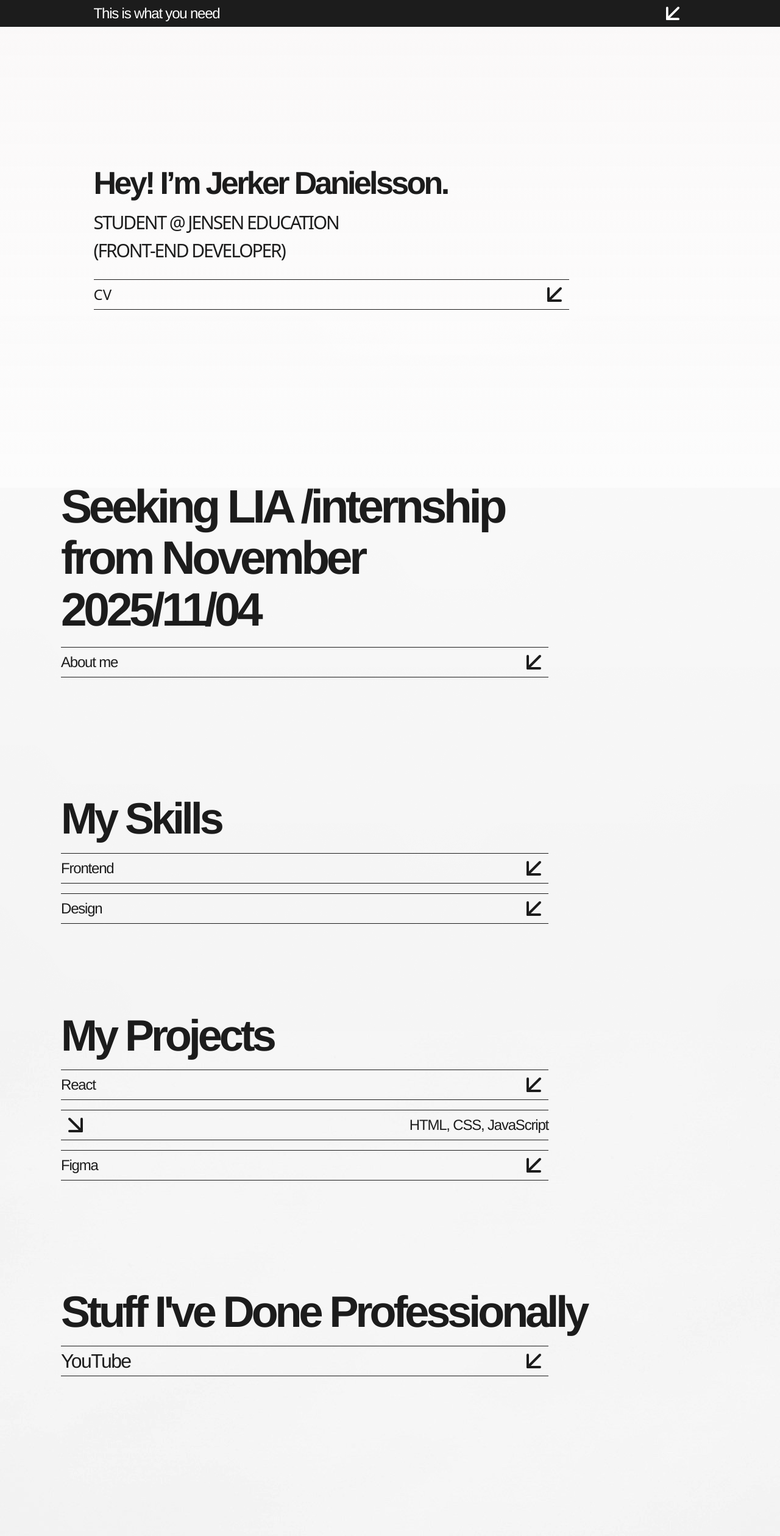
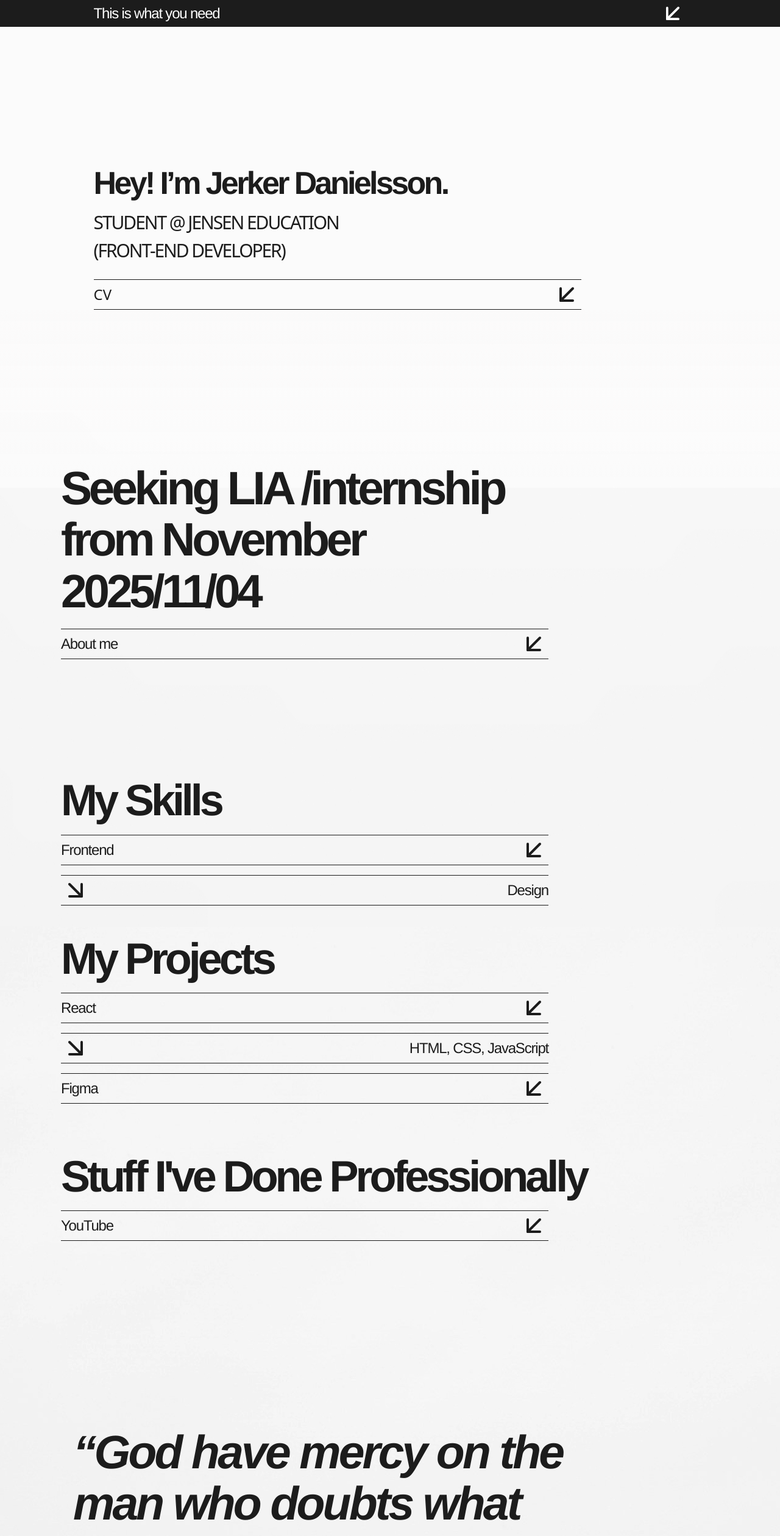
Before and after one commit to 1anDr0/myPortfolio, a React (Vite) app: page / in a window 1280 px wide. Shown: the top 2519 px of the page at 61% size. Built offline with nearby package versions, Linux system fonts and the light colour scheme.

Commit message:
scroller fix

```diff
--- a/src/components/EmailScroller.jsx
+++ b/src/components/EmailScroller.jsx
@@ -21,24 +21,24 @@ const EmailScroller = () => {
 
   return (
     <div
-      className={`fixed right-[0px] top-[150px] z-50 flex flex-col items-center transition-opacity duration-500 ease-in-out ${
-        showBadge ? "opacity-100" : "opacity-0"
-      } hidden md:flex`}
-    >
+    className={`fixed right-0 top-[150px] hidden lg:flex z-50 flex-col items-center transition-opacity duration-500 ease-in-out ${
+      showBadge ? "opacity-100" : "opacity-0"
+    }`}
+  >
       {/* Email kopiera-ikon */}
       <button
         onClick={copyToClipboard}
-        className="hover:opacity-70 transition-opacity duration-300 mb-12"
+        className="hover:opacity-70 translate-x-[22px] transition-opacity duration-300 mb-20"
       >
         <IoCopy className="w-8 h-8 md:w-6 md:h-6 text-[#1C1C1C]" />
       </button>
 
       {/* Vertikal text (likt MY GITHUB) */}
       <span
-        className="text-[#1C1C1C] text-[24px] md:text-[16px] font-bold tracking-widest rotate-[-90deg] tracking-[+0.20em] origin-center hover:opacity-50 mt-20"
+        className="text-[#1C1C1C] text-[18px] font-bold tracking-widest rotate-[-90deg] translate-x-[22px] tracking-[+0.20em] origin-center hover:opacity-50 mt-20"
         style={{ fontFamily: "Helvetica, sans-serif" }}
       >
-        MY EMAIL  //  COPY HERE
+        MY EMAIL // COPY HERE
       </span>
     </div>
   );
--- a/src/components/GithubScroller.jsx
+++ b/src/components/GithubScroller.jsx
@@ -3,44 +3,41 @@ import { TbBrandGithubFilled } from "react-icons/tb";
 
 const GithubScroller = () => {
   const [showBadge, setShowBadge] = useState(false);
-  const [scrollPos, setScrollPos] = useState(0);
 
   useEffect(() => {
     const handleScroll = () => {
       const scrollY = window.scrollY || 0;
-      setScrollPos(scrollY); // Uppdatera state för att debugga
-      setShowBadge(scrollY > 600 && scrollY < 3000);
+      setShowBadge(scrollY > 600 && scrollY < 5000);
     };
 
     window.addEventListener("scroll", handleScroll);
     return () => window.removeEventListener("scroll", handleScroll);
   }, []);
 
-  console.log("Current scroll position:", scrollPos); // Felsökningslogg
-
   return (
     <div
-      className={`fixed left-[60px] top-[550px] z-50 flex flex-col items-center transition-opacity duration-500 ease-in-out ${
+      className={`hidden 2xl:flex fixed  lg:-left-10 xl:left-0 2xl:left-10 fixed left-16 xl:left-10 top-[550px] hidden lg:flex z-50 flex-col items-center transition-opacity duration-500 ease-in-out ${
         showBadge ? "opacity-100" : "opacity-0"
-      } hidden md:flex`}
+      }`}
     >
+      {/* GitHub ikon */}
       <a
         href="https://github.com/1anDr0"
         target="_blank"
         rel="noopener noreferrer"
-        className="hover:opacity-70 transition-opacity duration-300"
+        className="hover:opacity-70 transition-opacity duration-300 mb-20"
       >
-        <TbBrandGithubFilled className="w-6 h-6 md:w-8 md:h-8 text-black mb-24" />
+        <TbBrandGithubFilled className="w-8 h-8 text-black" />
       </a>
 
+      {/* Vertikal text */}
       <span
-        className="text-black text-[16px] md:text-[16px] font-bold tracking-widest rotate-[-90deg] tracking-[+0.20em] origin-center hover:opacity-50"
+        className="text-black text-[18px] font-bold tracking-widest rotate-[-90deg] origin-center hover:opacity-50 mt-12"
         style={{ fontFamily: "Helvetica, sans-serif" }}
       >
         THIS IS MY GITHUB
       </span>
     </div>
-
   );
 };
 
--- a/src/components/Hero.jsx
+++ b/src/components/Hero.jsx
@@ -12,7 +12,7 @@ const Hero = () => {
 
   return (
     <section className="hero-section">
-      <div className="hero-icons">
+      {/* <div className="hero-icons">
         <div className="icon-row">
           <img src={dalahorseImage} alt="Dalahäst" className="icon-img" />
           <MdOutlineSportsVolleyball className="icon" />
@@ -20,7 +20,7 @@ const Hero = () => {
           <FaCode className="icon" />
         </div>
         <div className="icon-line" />
-      </div>
+      </div> */}
 
       <img src={rectangleImage} alt="Blur Overlay 1" className="rectangle top" />
       <img src={rectangleImage} alt="Blur Overlay 2" className="rectangle bottom" />
--- a/src/components/MySkills.jsx
+++ b/src/components/MySkills.jsx
@@ -1,5 +1,6 @@
 import React, { useState } from "react";
 import { FiArrowDownLeft } from "react-icons/fi";
+import { FiArrowDownRight } from "react-icons/fi";
 import { FaHtml5, FaCss3Alt, FaJsSquare, FaReact, FaFigma, FaPaintBrush } from "react-icons/fa";
 import { SiTailwindcss } from "react-icons/si";
 import "../styles/MySkills.css";
@@ -40,13 +41,15 @@ const MySkills = () => {
       {/* Design */}
       <div className="skills-box">
         <button
+
           className="skills-toggle"
           onClick={() => setIsOpenDesign(!isOpenDesign)}
         >
+
+          <span className={`skills-icon ${isOpenDesign ? "open" : ""}`}>
+            <FiArrowDownRight/>
+          </span>
           <span>Design</span>
-          <span className={`skills-icon ${isOpenDesign ? "open" : ""}`}>
-            <FiArrowDownLeft />
-          </span>
         </button>
 
         <div className={`skills-content ${isOpenDesign ? "open" : ""}`}>
--- a/src/components/ScrollToTop.jsx
+++ b/src/components/ScrollToTop.jsx
@@ -24,7 +24,7 @@ const ScrollToTop = () => {
       {showButton && (
         <button
           onClick={scrollToTop}
-          className="fixed bottom-10 right-20 w-10 h-10 bg-black text-white rounded-full flex items-center justify-center shadow-lg hover:bg-white hover:text-[#1C1C1C] transition-all duration-300"
+            className="hidden lg:flex fixed bottom-10 right-20 w-10 h-10 bg-black text-white rounded-full items-center justify-center shadow-lg hover:bg-white hover:text-[#1C1C1C] transition-all duration-300"
         >
           <FiArrowUp className="w-8 h-8" />
         </button>
--- a/src/styles/Footer.css
+++ b/src/styles/Footer.css
@@ -1,8 +1,9 @@
 .footer-section {
-  background-color: #1c1c1c00;
+  background-color: #ffffff00;
   color: #1c1c1c;
   padding: 6rem 1.5rem 8rem;
   width: 100%;
+  margin-bottom: -6rem;
 }
 
 .footer-heading {
@@ -25,7 +26,7 @@
 
 .footer-box {
   width: 100%;
-  max-width: 640px;
+  max-width: 660px;
   border-top: 1px solid #1c1c1c;
   border-bottom: 1px solid #1c1c1c;
 }
@@ -36,7 +37,7 @@
   justify-content: space-between;
   align-items: center;
   font-family: Helvetica, sans-serif;
-  font-size: clamp(18px, 2.5vw, 32px);
+  font-size: clamp(18px, 2.5vw, 24px);
   font-weight: 500;
   letter-spacing: -0.05em;
   padding: 0rem 0;
@@ -107,7 +108,7 @@
   align-items: center;
   gap: 1rem;
   font-size: clamp(16px, 2vw, 20px);
-  margin-top: 2rem;
+  margin-top: 4rem;
 }
 
 .footer-icon-sm {
@@ -119,7 +120,7 @@
   background-color: #1c1c1c00;
   color: rgb(40, 40, 40);
   text-align: center;
-  padding: 1rem;
+  padding: 2rem;
   font-size: clamp(14px, 2vw, 20px);
   font-weight: 300;
   opacity: 0.7;
@@ -138,7 +139,7 @@
   }
 
   .footer-bottom {
-    text-align: right;
-    padding-right: 300px;
+    text-align: center;
+
   }
 }
--- a/src/styles/Hero.css
+++ b/src/styles/Hero.css
@@ -2,7 +2,7 @@
 
   .hero-section {
     position: relative;
-    background-color: #fdfdfd00;
+    background-color: #FBFBFB;
     color: #1C1C1C;
     min-height: auto;
     display: flex;
@@ -125,7 +125,7 @@
   }
 
   .cv-box {
-    max-width: 780px;
+    max-width: 800px;
     border-top: 1px solid #1C1C1C;
     border-bottom: 1px solid #1C1C1C;
     margin-top: 2rem;
@@ -173,7 +173,7 @@
   font-family: Helvetica, sans-serif;
   font-size: clamp(18px, 3vw, 24px);
   font-weight: bolder;
-  letter-spacing: -0.05em;
+  letter-spacing: -0.03em;
   padding: 0rem 0;
   width: 100%;
   background: none;
--- a/src/styles/MyProjects.css
+++ b/src/styles/MyProjects.css
@@ -5,8 +5,8 @@
 .projects-section {
   background-color: #fdfdfd00;
   color: #1C1C1C;
-  padding-top: 0rem;
-  padding-bottom: 8rem;
+  padding-top: 2;
+  padding-bottom: 2rem;
   padding-left: 300px;
   padding-right: 4rem;
   width: 100%;
--- a/src/styles/MySkills.css
+++ b/src/styles/MySkills.css
@@ -2,7 +2,7 @@
   background-color: #ffffff00;
   color: #1C1C1C;
   padding-top: 2rem;
-  padding-bottom: 8rem;
+  padding-bottom: 2rem;
   width: 100%;
   padding-left: 300px;
   padding-right: 4rem;
--- a/src/styles/Qoute.css
+++ b/src/styles/Qoute.css
@@ -6,7 +6,7 @@
   background-color: #fdfdfd00;
   color: #1C1C1C;
   padding-top: 6rem;
-  padding-bottom: 16rem;
+  padding-bottom: 20rem;
   padding-left: 120px;
   padding-right: 300px;
   width: 100%;
@@ -17,7 +17,7 @@
 
 .quote-text {
   font-family: Helvetica, sans-serif;
-  font-size: clamp(28px, 6vw, 72px);
+  font-size: clamp(36px, 6vw, 128px);
   font-weight: bold;
   font-style: italic;
   line-height: 1.1;
@@ -67,7 +67,7 @@
     padding-right: 1.5rem;
   }
   .quote-text {
-    font-size: clamp(24px, 6vw, 48px);
+    font-size: clamp(48px, 6vw, 72px);
   }
   .quote-author {
     font-size: 14px;
--- a/src/styles/SeekingLIA.css
+++ b/src/styles/SeekingLIA.css
@@ -7,7 +7,7 @@
   color: #1C1C1C;
   position: relative;
   width: 100%;
-  margin-top: 300px;
+  margin-top: 270px;
   z-index: 30;
   min-height: auto;
   display: flex;
@@ -24,7 +24,7 @@
 
 .lia-heading {
   font-family: Helvetica, sans-serif;
-  font-size: clamp(28px, 6vw, 128px);
+  font-size: clamp(36px, 6vw, 128px);
   font-weight: bold;
   line-height: 1.1;
   letter-spacing: -0.07em;
--- a/src/styles/StuffIveDone.css
+++ b/src/styles/StuffIveDone.css
@@ -35,7 +35,7 @@
   justify-content: space-between;
   align-items: center;
   font-family: Helvetica, sans-serif;
-  font-size: clamp(20px, 3vw, 32px);
+  font-size: clamp(18px, 3vw, 24px);
   font-weight: 500;
   letter-spacing: -0.05em;
   padding: 0rem 0;
```
Also changed, not shown: public/background.jpg.
